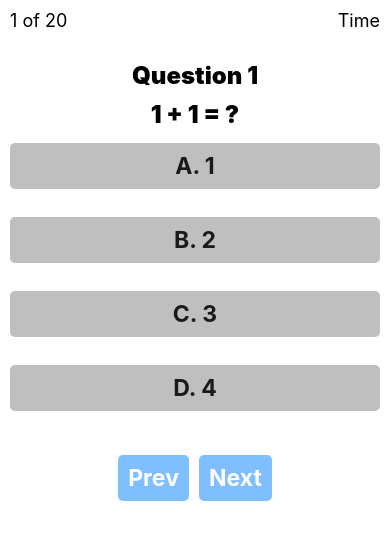
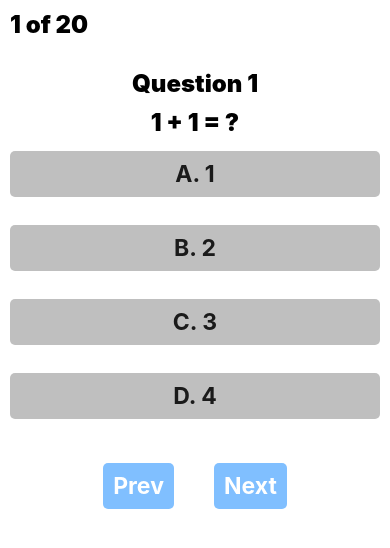
Before and after one commit to chaiyaphat20/02-react-native, a React Native app: screen / in a window 390 px wide. Shown: the top 548 px of the page. Built offline with nearby package versions, Linux system fonts and the light colour scheme.

Commit message:
feat: ui question

```diff
--- a/App.tsx
+++ b/App.tsx
@@ -49,8 +49,7 @@ function App(): React.JSX.Element {
   return (
     <SafeAreaView style={{ padding: 10, }}>
       <View style={{ display: 'flex', flexDirection: 'row', position: 'static', justifyContent: 'space-between', alignItems: 'flex-start', width: '100%' }}>
-        <Text style={{ fontSize: 18 }}>{page} of 20</Text>
-        <Text style={{ fontSize: 18 }}>Time</Text>
+        <Text style={styles.title}>{page} of 20</Text>
       </View>
       <ScrollView>
         <View style={{ display: 'flex', flexDirection: 'column', backgroundColor: 'white', flex: 1, alignItems: 'center' }}>
@@ -83,7 +82,7 @@ function App(): React.JSX.Element {
               </React.Fragment>
             ))}
           </View>
-          <View style={{ flexDirection: 'row', display: 'flex', gap: 10 }}>
+          <View style={{ flexDirection: 'row', display: 'flex', gap: 40 }}>
             <Button
               onPress={() => {
                 if (page > 1) {
```
